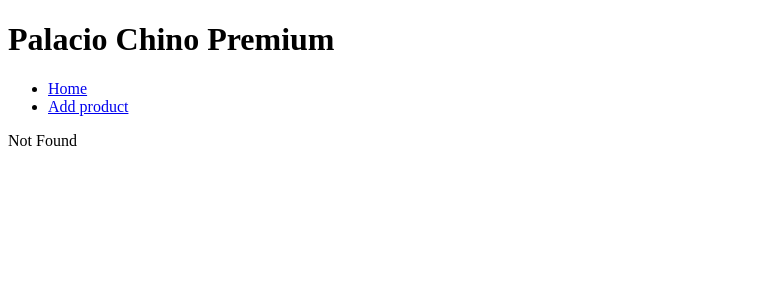
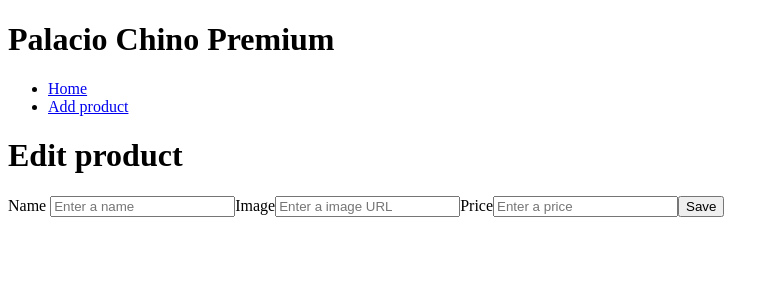
Before and after one commit to jhonatan0912/PALACIO-CHINO-API-REST-REACT, a React (Vite) app in the folder client/: page /edit/1 in a window 1280 px wide. Before the commit this address had no page. Shown: the top 300 px of the page, without its empty margins (0-779 px from the left). Built offline with nearby package versions, Linux system fonts and the light colour scheme; no server answers.

Commit message:
update made

```diff
--- a/client/src/App.jsx
+++ b/client/src/App.jsx
@@ -13,6 +13,7 @@ function App() {
       <Routes>
         <Route path='/' element={<ProductsPage />} />
         <Route path='/new' element={<ProductForm />} />
+        <Route path='/edit/:id' element={<ProductForm />} />
         <Route path='*' element={<NotFound />} />
       </Routes>
     </ProductContextProvider>
--- a/client/src/api/products.api.js
+++ b/client/src/api/products.api.js
@@ -1,16 +1,20 @@
 import axios from "axios";
+
+export const createProductRequest = async (product) => {
+  return await axios.post('http://localhost:3000/api/products', product);
+}
 
 export const getProductsRequest = async () => {
   return await axios.get('http://localhost:3000/api/products')
 }
 
-
-export const createProductRequest = async (product) => {
-  return await axios.post('http://localhost:3000/api/products', product);
+export const getProductRequest = async (id) => {
+  return await axios.get(`http://localhost:3000/api/products/${id}`)
 }
 
-
-
+export const updateProductRequest = async (id, newFields) => {
+  return await axios.patch(`http://localhost:3000/api/products/${id}`, newFields);
+}
 
 export const deleteProductRequest = async (id) => {
   return await axios.delete(`http://localhost:3000/api/products/${id}`);
--- a/client/src/components/ProductCard.jsx
+++ b/client/src/components/ProductCard.jsx
@@ -1,9 +1,10 @@
 import React from 'react'
 import { useProduct } from "../context/ProductProvider";
+import { useNavigate } from "react-router-dom";
 
 function ProductCard({ product }) {
   const { deleteProduct } = useProduct()
-
+  const navigate = useNavigate()
 
   return (
     <div >
@@ -11,7 +12,7 @@ function ProductCard({ product }) {
       <img loading='lazy' src={product.image} alt={product.name} />
       <p>{product.price}</p>
       <div className="button-container">
-        <button>
+        <button onClick={() => navigate(`/edit/${product.id}`)} >
           Edit
         </button>
         <button onClick={() => deleteProduct(product.id)}>
--- a/client/src/components/ProductForm.jsx
+++ b/client/src/components/ProductForm.jsx
@@ -1,22 +1,53 @@
 import React from 'react'
 import { Form, Formik } from "formik";
 import { useProduct } from "./../context/ProductProvider";
+import { useParams, useNavigate } from "react-router-dom";
+import { useEffect, useState } from 'react';
 
 function ProductForm() {
-  const { createProduct } = useProduct();
+  const { createProduct, getProduct, updateProduct } = useProduct();
+  const [product, setproduct] = useState({
+    name: "",
+    image: "",
+    price: "",
+  })
+  const params = useParams();
+  const navigate = useNavigate();
+
+  useEffect(() => {
+    const loadProduct = async () => {
+      if (params.id) {
+        const product = await getProduct(params.id)
+        setproduct({
+          name: product.name,
+          image: product.image,
+          price: product.price,
+        })
+      }
+    }
+    loadProduct()
+  }, [])
+
   return (
     <div>
-      <div>Product Form</div>
+      <h1>{params.id ? "Edit product" : "Create product"}</h1>
       <Formik
-        initialValues={{
-          name: '',
-          image: '',
-          price: '',
-        }}
+        initialValues={product}
+        enableReinitialize={true}
         onSubmit={async (values, actions) => {
-          console.log(values);
-          createProduct(values);
-          actions.resetForm();
+          // console.log(values);
+          if (params.id) {
+            await updateProduct(params.id, values)
+            navigate("/");
+          } else {
+            await createProduct(values);
+          }
+          // actions.resetForm();
+          setproduct({
+            name: "",
+            image: "",
+            price: "",
+          })
         }}
       >
         {({ handleChange, handleSubmit, values, isSubmitting }) => (
@@ -36,7 +67,7 @@ function ProductForm() {
           </Form>
         )}
       </Formik>
-    </div>
+    </div >
   );
 }
 
--- a/client/src/context/ProductProvider.jsx
+++ b/client/src/context/ProductProvider.jsx
@@ -1,5 +1,5 @@
 import { useContext, useState } from "react";
-import { getProductsRequest, deleteProductRequest, createProductRequest } from "../api/products.api";
+import { getProductsRequest, deleteProductRequest, createProductRequest, getProductRequest, updateProductRequest } from "../api/products.api";
 import { ProductContext } from "./ProductContext";
 
 
@@ -15,11 +15,6 @@ export const ProductContextProvider = ({ children }) => {
 
   const [products, setproducts] = useState([]);
 
-  const loadProducts = async () => {
-    const response = await getProductsRequest()
-    setproducts(response.data);
-  }
-
   const createProduct = async (product) => {
     try {
       await createProductRequest(product);
@@ -27,6 +22,30 @@ export const ProductContextProvider = ({ children }) => {
     } catch (error) {
       console.log(error);
     }
+  }
+
+  const loadProducts = async () => {
+    const response = await getProductsRequest()
+    setproducts(response.data);
+  }
+
+  const getProduct = async (id) => {
+    try {
+      const response = await getProductRequest(id);
+      return response.data;
+    } catch (error) {
+      console.log(error);
+    }
+  }
+
+  const updateProduct = async (id, newFields) => {
+    try {
+      const response = await updateProductRequest(id, newFields);
+      console.log(response);
+    } catch (error) {
+      console.log(error);
+    }
+
   }
 
   const deleteProduct = async (id) => {
@@ -38,5 +57,5 @@ export const ProductContextProvider = ({ children }) => {
     }
   }
 
-  return <ProductContext.Provider value={{ products, loadProducts, createProduct, deleteProduct }}>{children}</ProductContext.Provider>
+  return <ProductContext.Provider value={{ products, loadProducts, createProduct, deleteProduct, getProduct, updateProduct }}>{children}</ProductContext.Provider>
 }
```
Also changed, not shown: 1 other file (tests, documents, lock files or other folders).
